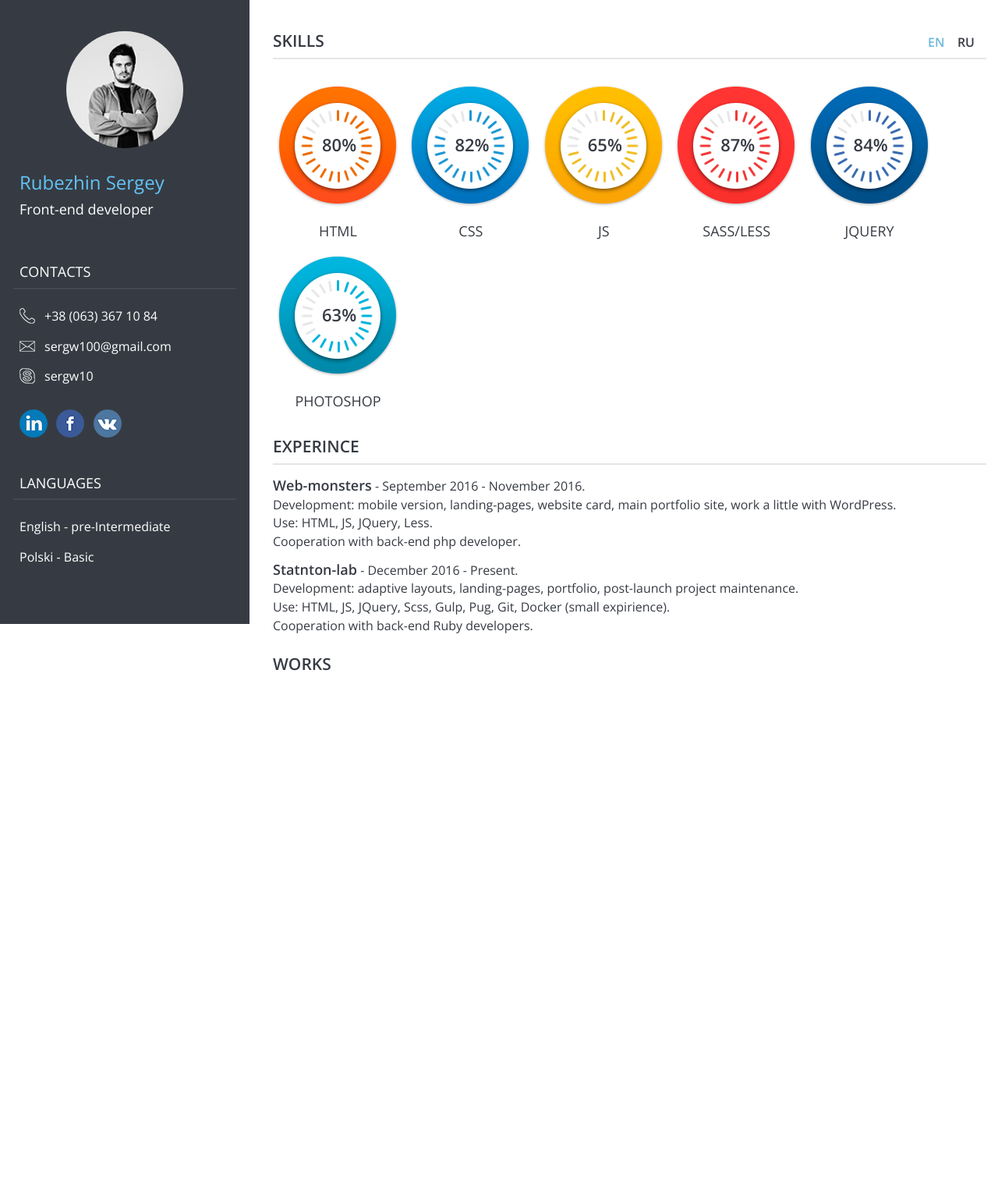
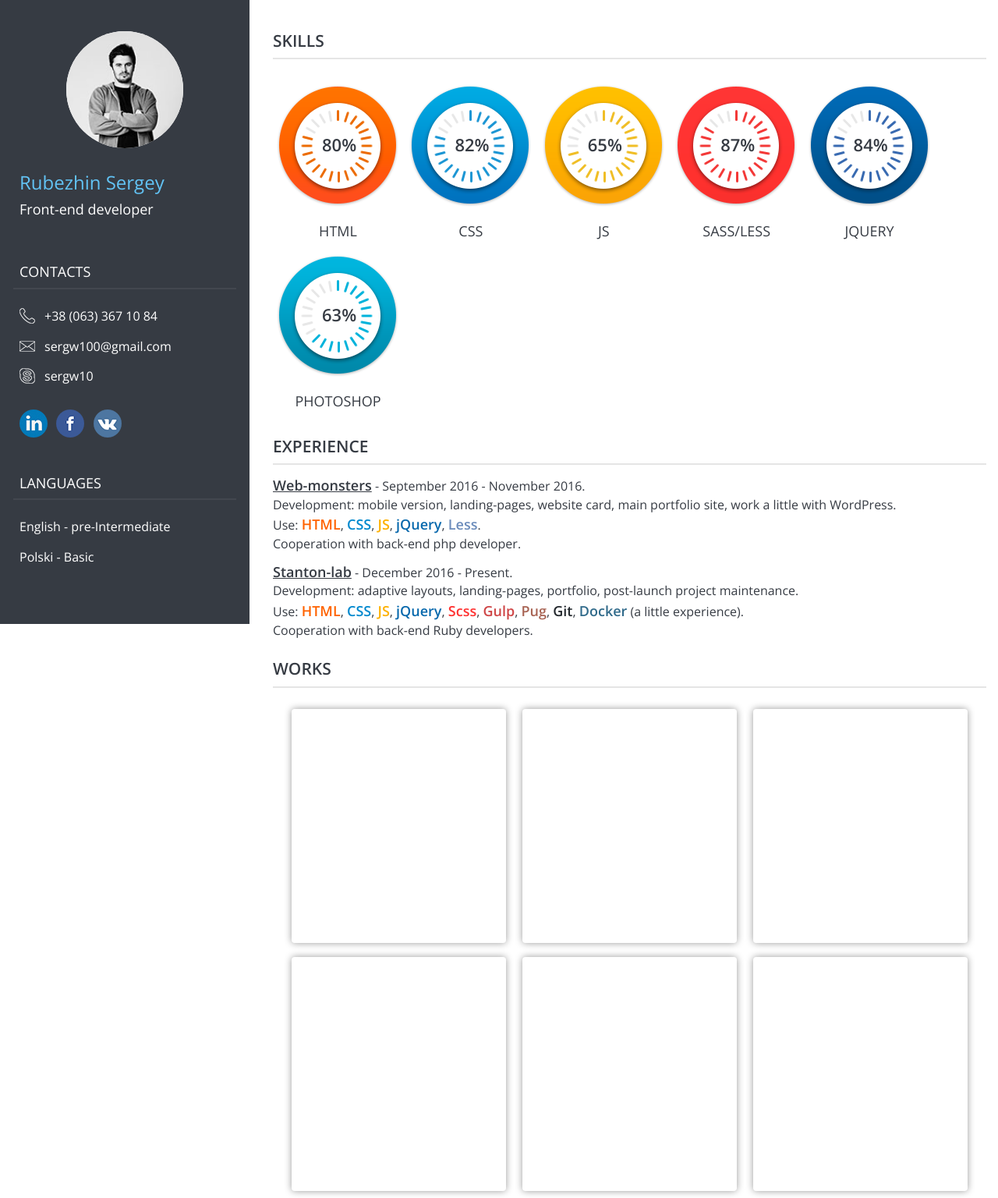
Before and after one commit to sergw10/Portfolio, a PHP site: page / in a window 1280 px wide. Shown: the whole page at 78% size. Before the commit the page ends 860 px from the top, so only its background shows below. Run offline with PHP 8.4, Linux system fonts and the light colour scheme.

Commit message:
add color text, add block preview

```diff
--- a/app/index.html
+++ b/app/index.html
@@ -33,8 +33,8 @@
         <h2>Contacts</h2>
         <div class="grey-line"></div>
         <ul class="portfolio__profile-main-contacts">
-          <li><img src="images/phone-icon.png" title="phone" alt="phone-icon"><span><a href="#">+38 (063) 367 10 84</a></span></li>
-          <li><img src="images/mail-icon.png" title="mail" alt="mail-icon"><span><a href="#">sergw100@gmail.com</a></span></li>
+          <li><img src="images/phone-icon.png" title="phone" alt="phone-icon"><span><a href="tel:+380633671084">+38 (063) 367 10 84</a></span></li>
+          <li><img src="images/mail-icon.png" title="mail" alt="mail-icon"><span><a href="mailto:sergw100@gmail.com">sergw100@gmail.com</a></span></li>
           <li><img src="images/skype-icon.png" title="skype" alt="skype-icon"><span><a href="#">sergw10</a></span></li>
         </li>
         <ul class="portfolio__profile-social-links">
@@ -54,10 +54,6 @@
     <section class="main-section portfolio__skills">
       <div class="bottom-shadow">
         <h2>Skills</h2>
-        <div class="language-toggle">
-          <span class="active">en</span>
-          <span>ru</span>
-        </div>
       </div>
       <ul class="profile__skills-wrapper">
         <li class="ellipse-wrapper html">
@@ -263,17 +259,25 @@
 
     <section class="main-section">
       <div class="bottom-shadow">
-        <h2>Experince</h2>
+        <h2>Experience</h2>
       </div>
       <div class="experince__wrapper">
-        <p><b>Web-monsters</b> - September 2016 - November 2016.<br> Development: mobile version, landing-pages, website card, main portfolio site, work a little with WordPress.<br>Use: HTML, JS, JQuery, Less.<br> Cooperation with back-end php developer.</p>
-        <p><b>Statnton-lab</b> - December 2016 - Present.<br>Development: adaptive layouts, landing-pages, portfolio, post-launch project maintenance.<br>Use: HTML, JS, JQuery, Scss, Gulp, Pug, Git, Docker (small expirience). <br>Cooperation with back-end Ruby developers.</p>
+        <p><b><a href="http://webmonsters.dp.ua">Web-monsters</a></b> - September 2016 - November 2016.<br> Development: mobile version, landing-pages, website card, main portfolio site, work a little with WordPress.<br>Use: <b class="html-color">HTML</b>, <b class="css-color">CSS</b>, <b class="js-color">JS</b>, <b class="jquery-color">jQuery</b>, <b class="less-color">Less</b>.<br> Cooperation with back-end php developer.</p>
+        <p><b><a href="http://www.stanton-lab.com">Stanton-lab</a></b> - December 2016 - Present.<br>Development: adaptive layouts, landing-pages, portfolio, post-launch project maintenance.<br>Use: <b class="html-color">HTML</b>, <b class="css-color">CSS</b>, <b class="js-color">JS</b>, <b class="jquery-color">jQuery</b>, <b class="sass-color">Scss</b>, <b class="gulp-color">Gulp</b>, <b class="pug-color">Pug</b>, <b class="github-color">Git</b>, <b class="docker-color">Docker</b> (a little experience). <br>Cooperation with back-end Ruby developers.</p>
       </div>
     </section>
 
     <section class="main-section">
       <div class="bottom-shadow">
         <h2>Works</h2>
+      </div>
+      <div class="works-wrapper">
+        <div class="work-preview"></div>
+        <div class="work-preview"></div>
+        <div class="work-preview"></div>
+        <div class="work-preview"></div>
+        <div class="work-preview"></div>
+        <div class="work-preview"></div>
       </div>
     </section>
 
--- a/app/js/main.js
+++ b/app/js/main.js
@@ -19,5 +19,6 @@ $(function () {
     }
   }, 1000);
 
+
 //---------------
 });
--- a/app/sass/main.scss
+++ b/app/sass/main.scss
@@ -235,32 +235,6 @@
     box-shadow: 0px 2px 0px 0px rgba(0,0,0,.1);
   }
 
-  .language-toggle {
-    position: absolute;
-    top: 15px;
-    right: 15px;
-
-    span {
-      cursor: pointer;
-      font-size: 16px;
-      font-weight: 600;
-      text-transform: uppercase;
-    }
-
-    span:last-child {
-      margin-left: 13px;
-    }
-
-    span.active {
-      color: #70b8dd;
-    }
-
-    span:hover {
-      text-decoration: underline;
-    }
-
-  }
-
   .profile__skills-wrapper {
     margin: 15px 0 25px;
     position: relative;
@@ -338,9 +312,55 @@
       b {
         font-size: 18px;
         font-weight: 600;
+
+        a {
+          color: inherit;
+        }
       }
     }
   }
+
+  .html-color {
+    color: #ff6200;
+  }
+
+  .css-color {
+    color: #0089ce;
+  }
+
+  .js-color {
+    color: #fdb100;
+  }
+
+  .less-color {
+    color: #6d8dbc;
+  }
+
+  .sass-color {
+    color: #ff3231;
+  }
+
+  .jquery-color {
+    color: #0769ad;
+  }
+
+  .gulp-color {
+    color: #cf4647;
+  }
+
+  .pug-color {
+    color: #a86454;
+  }
+
+  .github-color {
+    color: #24292e;
+  }
+
+  .docker-color {
+    color: #306a8a;
+  }
+
+
 
   .html .percent-lines div {
     background-color: #ec6c04;
@@ -571,3 +591,23 @@
     font-size: 22px;
     font-weight: 700;
   }
+
+
+/* Works and works preview */
+
+  .works-wrapper {
+    margin-top: 20px;
+    text-align: center;
+  }
+
+  .work-preview {
+    width: 30%;
+    height: 300px;
+    margin: 1%;
+    display: inline-block;
+    vertical-align: top;
+    border-radius: 4px;
+    -webkit-box-shadow: 0px 0px 10px 0px rgba(0,0,0,0.4);
+    -moz-box-shadow: 0px 0px 10px 0px rgba(0,0,0,0.4);
+    box-shadow: 0px 0px 10px 0px rgba(0,0,0,0.4);
+  }
```
Also changed, not shown: app/css/main.css (+48 -16 lines), app/css/main.min.css.
